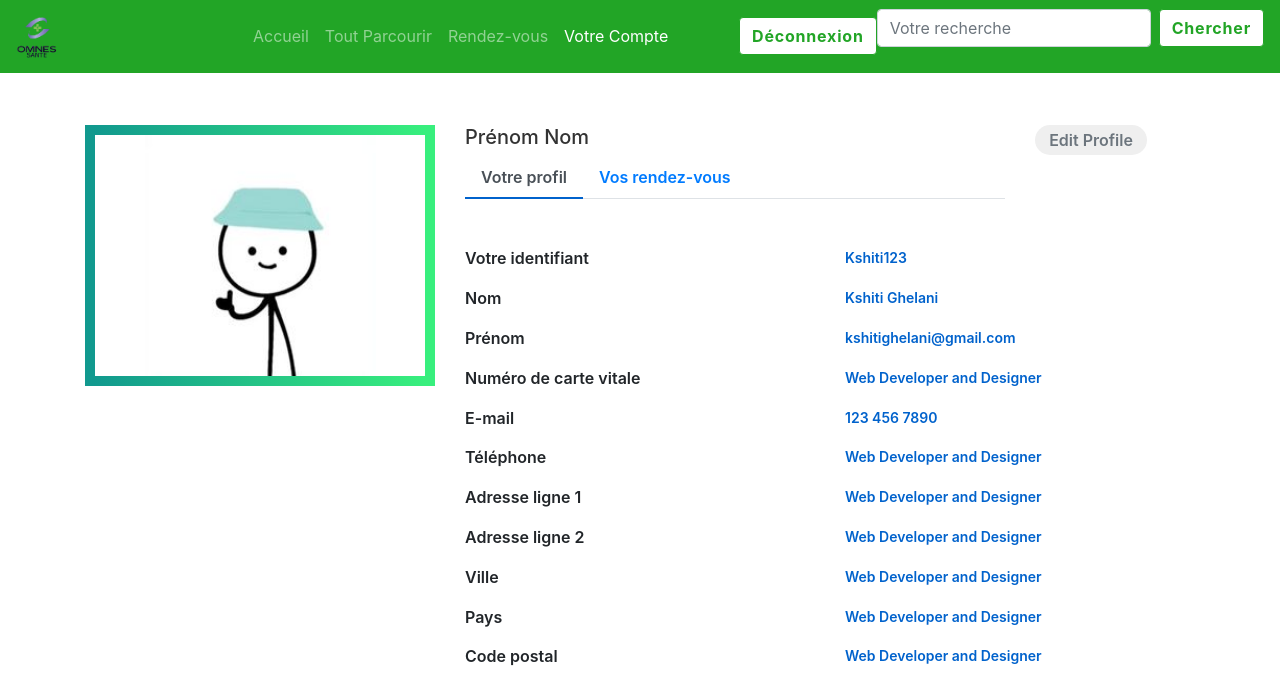
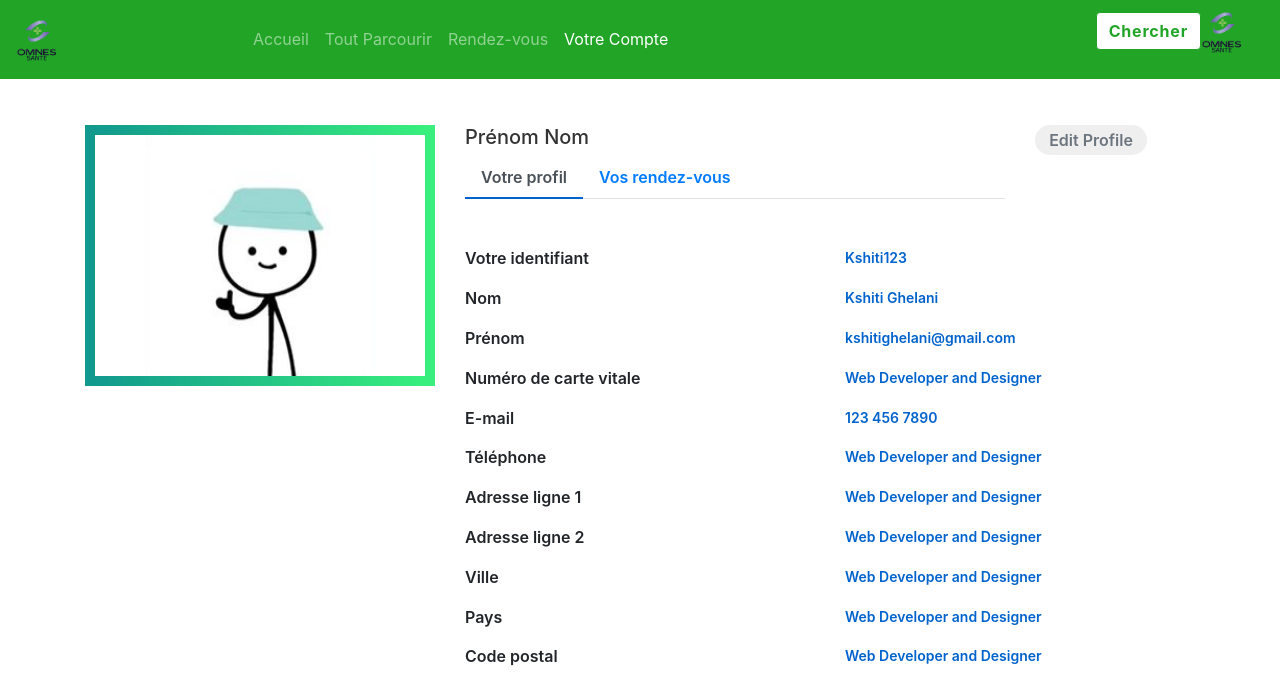
Before and after one commit to LucasWerey/DocTo-PHP, a PHP site: page /compteClient.php in a window 1280 px wide. Shown: the top 683 px of the page. Run offline with PHP 8.4, Linux system fonts and the light colour scheme.

Commit message:
Co-authored-by: Lena HEURTAUX <lena.heurtaux@edu.ece.fr> Co-authored-by: Lucas WEREY <lucas.werey@edu.ece.fr>

```diff
--- a/compteClient.php
+++ b/compteClient.php
@@ -40,11 +40,15 @@
               <li class="nav-item active">
                 <a class="nav-link" href="verifcompte.php">Votre Compte <span class="sr-only">(current)</span> </a>
               </li>
+
             </ul>
-            <a class="btn btn-outline-success my-2 my-sm-0" href="deconn.php">Déconnexion</a>
-            <form class="form-inline mt-2 mt-md-0">
+              <form class="form-inline mt-2 mt-md-0" style="padding-right:>
               <input class="form-control mr-sm-2 " type="text" placeholder="Votre recherche" aria-label="Search">
               <button class="btn btn-outline-success my-2 my-sm-0" type="submit">Chercher</button>
+              </form>
+
+            <form class="form-inline mt-2 mt-md-0" style="margin-right:-150px;">
+            <a href="deconn.php"><img src="Images/logo.png" width="20%"></a>
             </form>
           </div>
         </nav>
```
Also changed, not shown: Images/unplugged (2).png (added), Images/unplugged.png (added).
